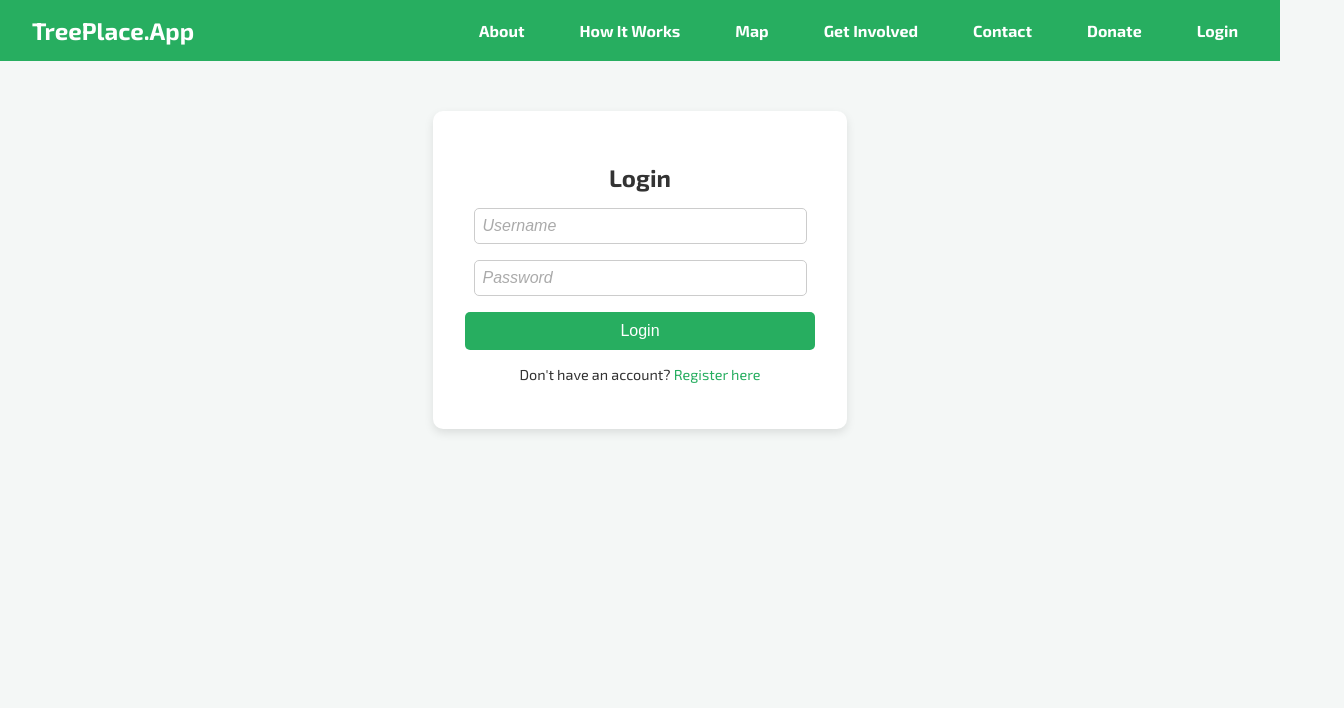
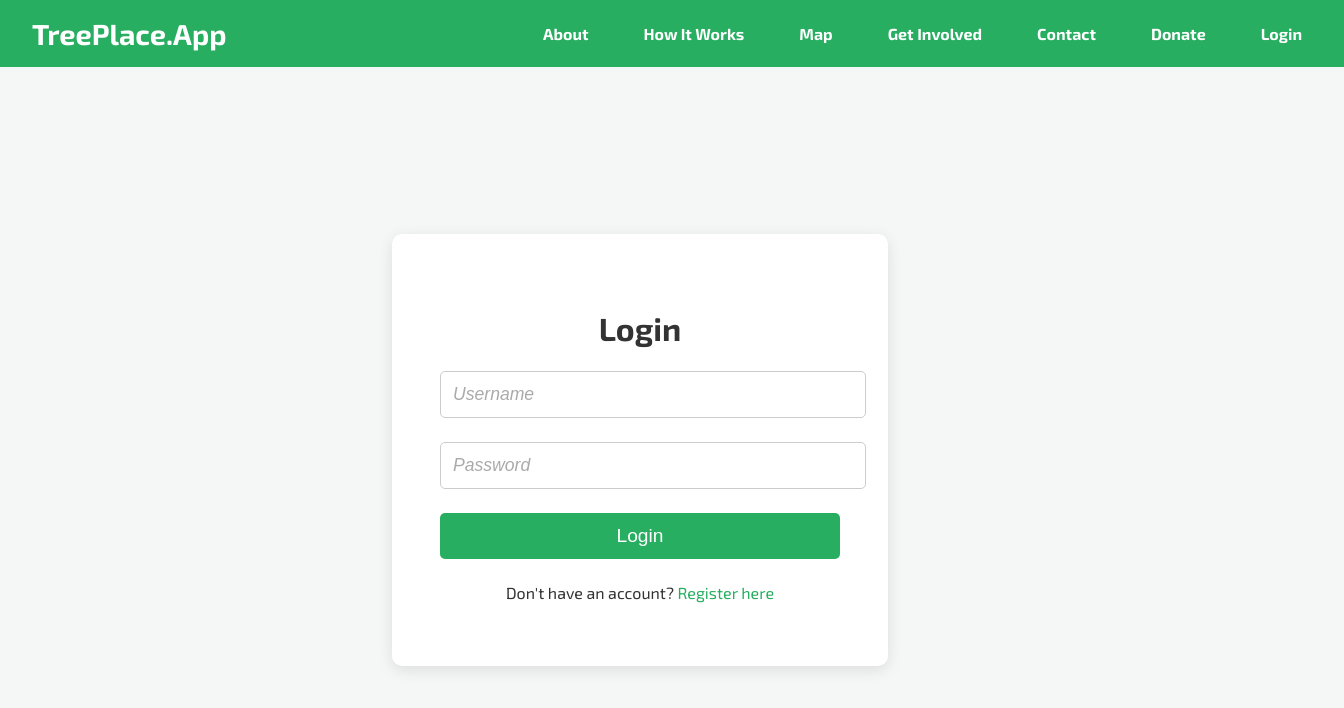
Before and after one commit to Thalia-the-nerd/treeapp-deploy, a plain HTML site: page login.html in a window 1280 px wide. Shown: the whole page, 1344 px wide, since content can reach past the window. Drawn offline with Linux system fonts and the light colour scheme.

Commit message:
Update login.html

```diff
--- a/login.html
+++ b/login.html
@@ -1,6 +1,8 @@
 <!DOCTYPE html>
 <html lang="en">
-
+<!--
+This is a wayyy better now.
+-->
 <head>
     <meta charset="UTF-8">
     <meta name="viewport" content="width=device-width, initial-scale=1.0">
@@ -22,17 +24,26 @@
             font-family: 'Exo 2', sans-serif;
             background: #f4f7f6;
             margin: 0;
+            display: flex;
+            flex-direction: column;
+            align-items: center;
+            justify-content: center;
+            height: 100vh;
         }
         header {
             background: #27ae60;
             padding: 1rem 2rem;
+            width: 100%;
             display: flex;
             justify-content: space-between;
             align-items: center;
             color: white;
+            position: absolute;
+            top: 0;
+            left: 0;
         }
         .logo {
-            font-size: 1.5rem;
+            font-size: 1.8rem;
             font-weight: bold;
         }
         .logo a {
@@ -55,30 +66,30 @@
         }
         .login-container {
             background: white;
-            padding: 2rem;
+            padding: 3rem;
             border-radius: 10px;
-            box-shadow: 0px 4px 10px rgba(0, 0, 0, 0.1);
+            box-shadow: 0px 4px 15px rgba(0, 0, 0, 0.1);
             text-align: center;
             width: 100%;
-            max-width: 350px;
-            margin: 50px auto;
+            max-width: 400px;
+            margin-top: 100px;
         }
         .login-container h2 {
-            margin-bottom: 1rem;
+            margin-bottom: 1.5rem;
+            font-size: 2rem;
             color: #333;
         }
         .form-group {
-            margin-bottom: 1rem;
+            margin-bottom: 1.5rem;
             text-align: left;
         }
         .form-group input {
-            width: 90%;
-            padding: 8px;
+            width: 100%;
+            padding: 12px;
             border: 1px solid #ccc;
             border-radius: 5px;
-            font-size: 1rem;
+            font-size: 1.1rem;
             display: block;
-            margin: auto;
         }
         .form-group input::placeholder {
             color: #aaa;
@@ -87,12 +98,12 @@
         .btn {
             display: block;
             width: 100%;
-            padding: 10px;
+            padding: 12px;
             background: #27ae60;
             color: white;
             border: none;
             border-radius: 5px;
-            font-size: 1rem;
+            font-size: 1.2rem;
             cursor: pointer;
             transition: 0.3s;
         }
@@ -101,13 +112,13 @@
         }
         .error-message {
             color: red;
-            font-size: 0.9rem;
+            font-size: 1rem;
             margin-top: 5px;
             display: none;
         }
         .register-link {
-            margin-top: 1rem;
-            font-size: 0.9rem;
+            margin-top: 1.5rem;
+            font-size: 1rem;
         }
         .register-link a {
             color: #27ae60;
```
